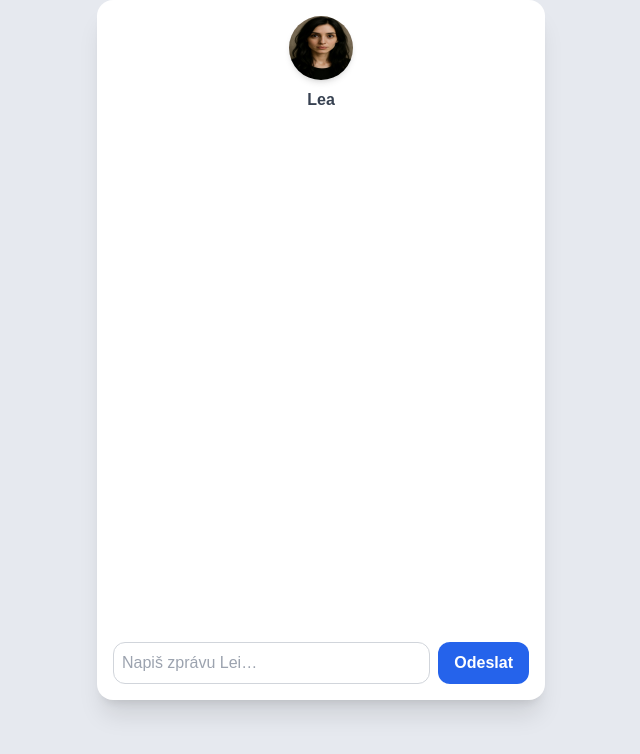
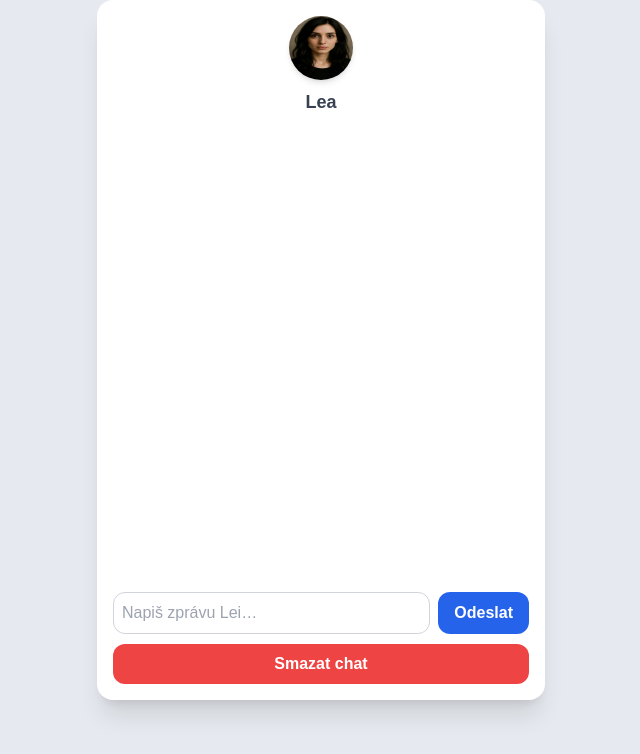
Before and after one commit to Noah-eu/Lea-ai, a Next.js app: page /chat in a window 1280 px wide. Shown: the top 754 px of the page, without its empty margins (319-959 px from the left). Built offline with nearby package versions, Linux system fonts and the light colour scheme.

Commit message:
Update Chat.tsx

```diff
--- a/app/chat/Chat.tsx
+++ b/app/chat/Chat.tsx
@@ -1,11 +1,11 @@
 "use client";
 
-import { useState, useRef, useEffect } from "react";
+import { useState, useEffect, useRef } from "react";
 import MessageBubble from "./MessageBubble";
 import { askLea } from "../../utils/openai";
 
 type Message = {
-  sender: 'user' | 'lea';
+  sender: "user" | "lea";
   text: string;
 };
 
@@ -13,72 +13,76 @@ export default function Chat() {
   const [messages, setMessages] = useState<Message[]>([]);
   const [input, setInput] = useState("");
   const [loading, setLoading] = useState(false);
+  const bottomRef = useRef<HTMLDivElement | null>(null);
 
-  const messagesEndRef = useRef<HTMLDivElement | null>(null);
+  // Scroll na konec při přidání zprávy
+  useEffect(() => {
+    bottomRef.current?.scrollIntoView({ behavior: "smooth" });
+  }, [messages, loading]);
 
-  // Načtení historie z localStorage po načtení komponenty
+  // Local storage: načti historii
   useEffect(() => {
-    const saved = localStorage.getItem("lea-chat");
-    if (saved) {
-      setMessages(JSON.parse(saved));
-    }
+    const stored = localStorage.getItem("noah-messages");
+    if (stored) setMessages(JSON.parse(stored));
   }, []);
 
-  // Uložení historie do localStorage při každé změně zpráv
+  // Local storage: ulož historii
   useEffect(() => {
-    if (messages.length > 0) {
-      localStorage.setItem("lea-chat", JSON.stringify(messages));
-    }
+    localStorage.setItem("noah-messages", JSON.stringify(messages));
   }, [messages]);
 
-  useEffect(() => {
-    messagesEndRef.current?.scrollIntoView({ behavior: "smooth" });
-  }, [messages, loading]);
-
+  // Odeslání zprávy
   async function handleSend() {
     if (!input.trim()) return;
-    const userMsg: Message = { sender: 'user', text: input };
+    const userMsg: Message = { sender: "user", text: input };
     setMessages((msgs) => [...msgs, userMsg]);
     setInput("");
     setLoading(true);
 
     try {
-      const answer = await askLea(input);
-      setMessages((msgs) => [
-        ...msgs,
-        { sender: 'lea', text: answer }
-      ]);
+      const answer = await askNoah(input);
+      setMessages((msgs) => [...msgs, { sender: "lea", text: answer }]);
     } catch {
       setMessages((msgs) => [
         ...msgs,
-        { sender: 'lea', text: "Omlouvám se, něco se pokazilo. Zkuste to prosím znovu." }
+        { sender: "lea", text: "Omlouvám se, něco se pokazilo." },
       ]);
     }
     setLoading(false);
   }
 
+  // Smazání chatu
+  function handleClearChat() {
+    setMessages([]);
+    localStorage.removeItem("lea-messages");
+  }
+
   return (
     <div className="max-w-md w-full mx-auto flex flex-col h-[90vh] max-h-[700px] bg-white rounded-2xl shadow-xl p-4">
-      {/* Lei fotka v hlavičce */}
+      {/* Hlavička */}
       <div className="flex flex-col items-center mb-4">
-        <img src="/lea.jpg" alt="Lea" className="w-16 h-16 rounded-full shadow-md" />
-        <div className="font-semibold text-gray-700 mt-2">Lea</div>
+        <img
+          src="/lea.jpg"
+          alt="Lea"
+          className="w-16 h-16 rounded-full shadow-md"
+        />
+        <div className="font-semibold text-gray-700 mt-2 text-lg">Lea</div>
       </div>
+      {/* Chat */}
       <div className="flex-1 overflow-y-auto mb-2">
         {messages.map((msg, i) => (
           <MessageBubble key={i} sender={msg.sender} text={msg.text} />
         ))}
-        {loading && (
-          <MessageBubble sender="lea" text="Lea přemýšlí..." />
-        )}
-        <div ref={messagesEndRef} />
+        {loading && <MessageBubble sender="lea" text="Lea píše..." />}
+        <div ref={bottomRef} />
       </div>
-      <div className="flex gap-2">
+      {/* Input + Odeslat */}
+      <div className="flex gap-2 mb-2">
         <input
           className="flex-1 border border-gray-300 rounded-xl p-2"
           value={input}
-          onChange={e => setInput(e.target.value)}
-          onKeyDown={e => e.key === "Enter" && handleSend()}
+          onChange={(e) => setInput(e.target.value)}
+          onKeyDown={(e) => e.key === "Enter" && handleSend()}
           placeholder="Napiš zprávu Lei…"
           disabled={loading}
         />
@@ -90,6 +94,14 @@ export default function Chat() {
           Odeslat
         </button>
       </div>
+      {/* Tlačítko smazat chat */}
+      <button
+        onClick={handleClearChat}
+        className="w-full py-2 rounded-xl font-bold text-white bg-red-500 hover:bg-red-600 transition-colors"
+        style={{ marginTop: 2 }}
+      >
+        Smazat chat
+      </button>
     </div>
   );
 }
```
